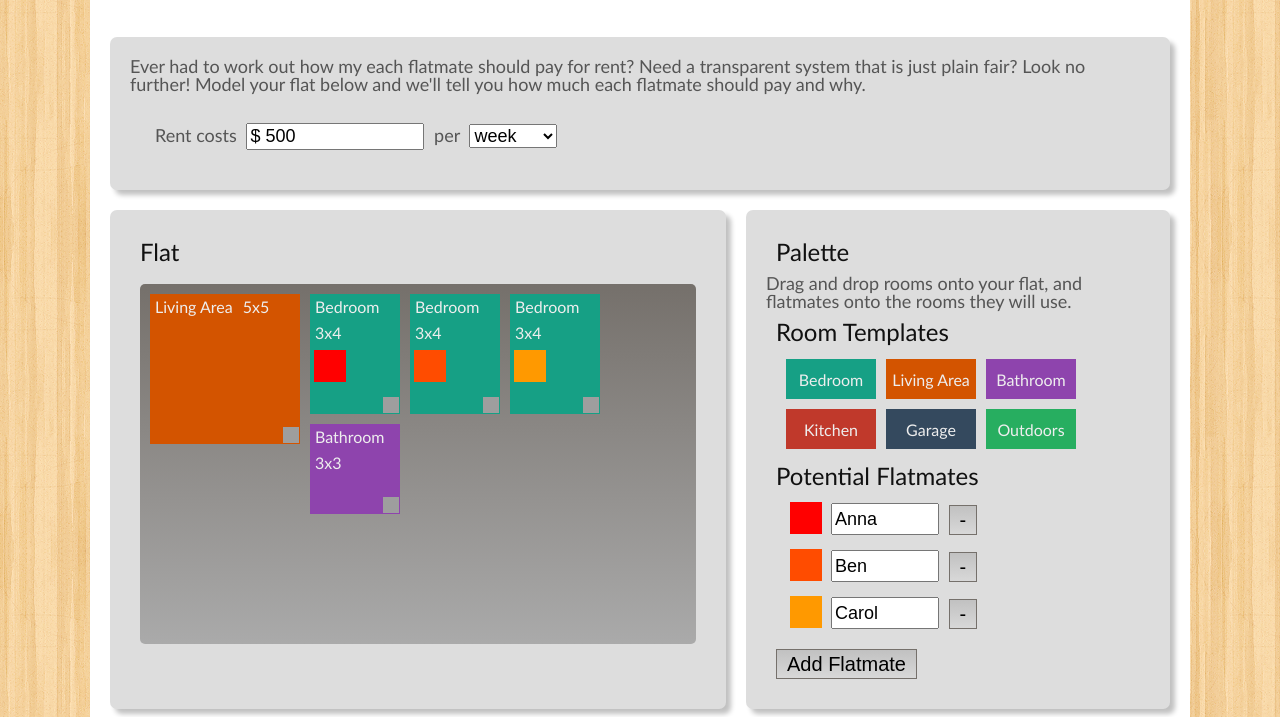
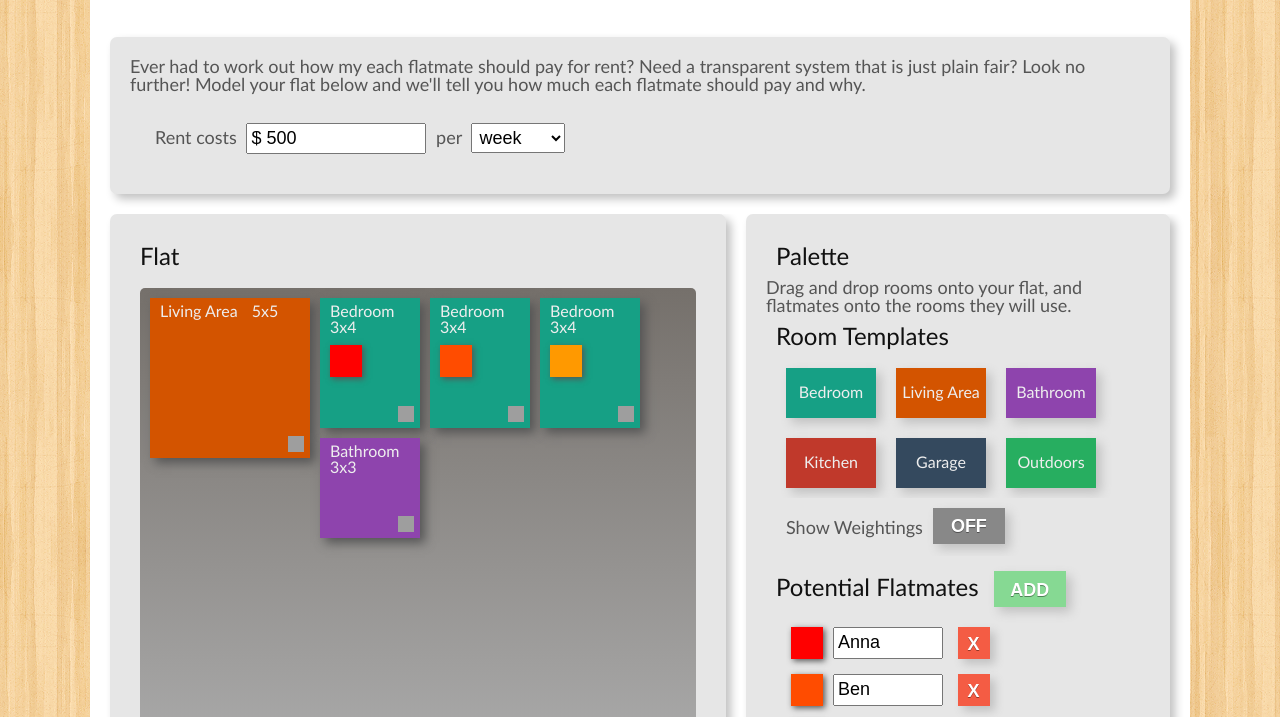
Before and after one commit to forgedsoftware/costmyflat, a plain HTML site: page index.html in a window 1280 px wide. Shown: the part 83-800 px from the top of the page. Drawn offline with nearby package versions, Linux system fonts and the light colour scheme; some packages are replaced by stand-ins of ours; grey boxes are pictures that could not be loaded.

Commit message:
Add share buttons, fix flat container layout, add box shadow

```diff
--- a/css/base.css
+++ b/css/base.css
@@ -19,33 +19,18 @@ body {
 
 .section {
 	margin: 20px 20px;
-	background: #DDD;
-	min-height: 100px;
+	background: #E6E6E6;
+	min-height: 60px;
 	border-radius: 7px;
 	padding: 20px;
 	color: #555;
-	box-shadow: 5px 5px 5px #C1C1C1;
+	box-shadow: 5px 5px 10px #C1C1C1;
 }
 
 h2 {
 	color: #111;
 	padding: 10px;
 	font-size: 24px;
-}
-
-button {
-	line-height: 0.9;
-	font-size: 20px;
-	vertical-align: middle;
-	padding: 5px 10px;
-	border: 1px #75706B solid;
-	background: #C1C1C1;
-	background: linear-gradient(to bottom, #c1c1c1 0%,#d8d8d8 100%); /* W3C */
-}
-
-button:hover {
-	background: #75706B;
-	background: linear-gradient(to bottom, #75706b 0%,#c1c1c1 100%); /* W3C */
 }
 
 /** Title */
@@ -83,15 +68,36 @@ h1 {
 .input {
 	font-size: 18px;
 	max-width: 170px;
+	padding: 3px;
+	cursor: pointer;
+}
+
+#weighting-toggle {
+	padding: 10px;
+	overflow: auto;
+}
+
+#weighting-toggle > * {
+	float: left;
+}
+
+#weighting-toggle > span {
+	padding: 10px;
 }
 
 /** Flat **/
+
+#flat {
+	display: flex;
+	flex-flow: column;
+}
 
 #flat-container {
 	margin: 10px;
 	padding: 5px;
 	min-height: 350px;
 	border-radius: 5px;
+	flex: 2;
 	overflow: hidden;
 	background: #75706B;
 	background: linear-gradient(to bottom, #75706B 0%,#AAA 100%); /* W3C */
@@ -111,62 +117,88 @@ h1 {
 	outline: 3px #0D37F8 dashed;
 }
 
-/** Palette **/
-
-#palette {
-	/*overflow: none;*/
+.flat_room {
+	float: left;
+	width: 90px;
+	height: 90px;
+	padding: 5px;
+	text-align: left;
+	box-shadow: 5px 5px 10px #555;
 }
 
-#palette > h2 {
-	/* clear: both; */
-	/* float: left;*/
+.room > * {
+	margin: 5px;
 }
+
+.room_member {
+	margin-right: 5px;
+	margin-top: 5px;
+	box-shadow: 2px 2px 6px #555;
+}
+
+/** Palette **/
 
 .room {
 	color: #EEE;
-	width: 90px;
-	height: 40px;
-	background-color: #54ACD2;
 	margin: 5px;
-	text-align: center;
-	float: left;
 	cursor: move;
 	border: 2px #444;
 	font-size: 16px;
 	overflow: hidden;
 }
 
-.room > span {
+.room-drag {
+	text-align: center;
+	box-shadow: 5px 5px 10px #C1C1C1;
+}
+
+.room-drag {
+	line-height: 3;
+	width: 90px;
+	height: 50px;
+}
+
+#rooms {
+	margin-left: 10px;
+	overflow: auto;
+}
+
+.room-palette {
+	margin: 5px;
+	float: left;
+}
+
+.weighting {
+	width: 90px;
 	margin: 5px;
 }
 
-.room-drag {
-	line-height: 2;
+.animate-hide > * {
+	-webkit-transition: all linear 0.2s;
+	transition: all linear 0.2s;
+	opacity: 1;
 }
 
-.members {
-	height: 32px;
-	width: 200px;
-	float: left;
+.animate-hide.ng-hide > * {
+	padding-top: 0px;
+	padding-bottom: 0px;
+	height: 0px;
+	opacity: 0;
 }
 
-#rooms {
-	margin-left: 15px;
-	overflow: auto;
+.weighting-input {
+	text-align: center;
+	padding: 3px;
 }
 
-#rooms > .room > span {
-	display: inline-block;
-	vertical-align: middle;
+.btn-down {
+	margin: 10px;
+	background: #75706B;
+	background: linear-gradient(to bottom, #75706b 0%,#c1c1c1 100%); /* W3C */
 }
 
-#flat-container > .room > span {
-	float: left;
-}
-
-.flat_room {
-	width: 90px;
-	height: 90px;
+.btn-up {
+	margin: 10px;
 }
 
 #flatmates {
@@ -181,8 +213,11 @@ h1 {
 
 .flatmate_name {
 	margin: 5px;
-	height: 26px;
+	height: 22px;
 	width: 100px;
+	display: inline-block;
+	vertical-align: middle;
+	margin-top: 0px;
 }
 
 .flatmate_img {
@@ -191,13 +226,51 @@ h1 {
 	background: url("../images/person-icon.png") no-repeat;
 	width: 32px;
 	height: 32px;
+	float: left;
+	box-shadow: 2px 2px 6px #555;
+}
+
+.flatmate-drag-image {
 	cursor: move;
-	margin: 4px;
+	margin: 5px;
 	float: left;
 }
 
-#add-button {
-	margin: 10px;
+.button {
+	margin: 5px;
+	line-height: 2em;
+	font-weight: bold;
+	color: #fff;
+	text-align: center;
+	cursor: pointer;
+	font-size: 18px;
+	width: 4em;
+	height: 2em;
+	text-shadow: 0 1px 0 rgba(0, 0, 0, 0.4);
+	outline: 0;
+	box-sizing: border-box;
+	border: none;
+	box-shadow: 5px 5px 10px #C1C1C1;
+}
+
+.add-button {
+	margin-left: 15px;
+	background: #86d993;
+}
+
+.add-button:hover {
+	background: #57e06c;
+}
+
+.remove-button {
+	width: 32px;
+	height: 32px;
+	line-height: 32px;
+	background: #f45c44;
+}
+
+.remove-button:hover {
+	background: #FF3A19;
 }
 
 /** Costing */
--- /dev/null
+++ b/css/buttons.css
@@ -0,0 +1,89 @@
+.tgl {
+  display: none;
+}
+.tgl, .tgl:after, .tgl:before, .tgl *, .tgl *:after, .tgl *:before, .tgl + .tgl-btn {
+  box-sizing: border-box;
+}
+.tgl::-moz-selection, .tgl:after::-moz-selection, .tgl:before::-moz-selection, .tgl *::-moz-selection, .tgl *:after::-moz-selection, .tgl *:before::-moz-selection, .tgl + .tgl-btn::-moz-selection {
+  background: none;
+}
+.tgl::selection, .tgl:after::selection, .tgl:before::selection, .tgl *::selection, .tgl *:after::selection, .tgl *:before::selection, .tgl + .tgl-btn::selection {
+  background: none;
+}
+.tgl + .tgl-btn {
+  outline: 0;
+  display: block;
+  width: 4em;
+  height: 2em;
+  box-shadow: 5px 5px 10px #C1C1C1;
+  position: relative;
+  cursor: pointer;
+  -webkit-user-select: none;
+     -moz-user-select: none;
+      -ms-user-select: none;
+          user-select: none;
+}
+.tgl + .tgl-btn:after, .tgl + .tgl-btn:before {
+  position: relative;
+  display: block;
+  content: "";
+  width: 50%;
+  height: 100%;
+}
+.tgl + .tgl-btn:after {
+  left: 0;
+}
+.tgl + .tgl-btn:before {
+  display: none;
+}
+.tgl:checked + .tgl-btn:after {
+  left: 50%;
+}
+
+.tgl-skewed + .tgl-btn {
+  overflow: hidden;
+  -webkit-backface-visibility: hidden;
+          backface-visibility: hidden;
+  -webkit-transition: all .2s ease;
+          transition: all .2s ease;
+  font-family: sans-serif;
+  background: #888;
+}
+.tgl-skewed + .tgl-btn:after, .tgl-skewed + .tgl-btn:before {
+  display: inline-block;
+  -webkit-transition: all .2s ease;
+          transition: all .2s ease;
+  width: 100%;
+  text-align: center;
+  position: absolute;
+  line-height: 2em;
+  font-weight: bold;
+  color: #fff;
+  text-shadow: 0 1px 0 rgba(0, 0, 0, 0.4);
+}
+.tgl-skewed + .tgl-btn:after {
+  left: 100%;
+  content: attr(data-tg-on);
+}
+.tgl-skewed + .tgl-btn:before {
+  left: 0;
+  content: attr(data-tg-off);
+}
+.tgl-skewed + .tgl-btn:active {
+  background: #888;
+}
+.tgl-skewed + .tgl-btn:active:before {
+  left: -10%;
+}
+.tgl-skewed:checked + .tgl-btn {
+  background: #86d993;
+}
+.tgl-skewed:checked + .tgl-btn:before {
+  left: -100%;
+}
+.tgl-skewed:checked + .tgl-btn:after {
+  left: 0;
+}
+.tgl-skewed:checked + .tgl-btn:active:after {
+  left: 10%;
+}
--- a/index.html
+++ b/index.html
@@ -9,15 +9,17 @@
 
 		<link rel='stylesheet' href='css/reset.css' type='text/css'/>
 		<link rel="stylesheet" href="https://code.jquery.com/ui/1.11.4/themes/smoothness/jquery-ui.css">
+		<link rel='stylesheet' href='css/base.css' type='text/css'/>
+		<link rel='stylesheet' href='css/buttons.css' type='text/css'/>
+
 		<script src="https://code.jquery.com/jquery-1.10.2.js"></script>
 		<script src="https://code.jquery.com/ui/1.11.4/jquery-ui.js"></script>
-		<script src="https://ajax.googleapis.com/ajax/libs/angularjs/1.3.15/angular.min.js"></script>
+		<script src="https://ajax.googleapis.com/ajax/libs/angularjs/1.4.0/angular.min.js"></script>
+		<script src="https://ajax.googleapis.com/ajax/libs/angularjs/1.4.0/angular-animate.js"></script>
 		<script src="js/randomColor.js"></script>
 		<script src="js/masks.js"></script>
 		<script src="js/app.js"></script>
 		<script src="js/directives.js"></script>
-
-		<link rel='stylesheet' href='css/base.css' type='text/css'/>
 	</head>
 	<body>
 		<div class="container body-container" ng-controller="FlatController">
@@ -40,8 +42,8 @@
 					<div id="flat-container" sortable-grid room-drop>
 						<div class="room flat_room" ng-repeat="room in flat" style="background: {{room.template.color}};"
 								ng-style="{'width': {{room.width * 30}} + 'px', 'height': {{room.height * 30}} + 'px'}" room-resize flatmate-drop>
-							<span>{{room.template.name}}</span>
-							<span class="size">{{room.width}}x{{room.height}}</span>
+							<span class="room-name">{{room.template.name}}</span>
+							<span class="room-size">{{room.width}}x{{room.height}}</span>
 							<div class="members" sortable-members>
 								<div id="{{user.id}}" title="{{user.name}}" class="flatmate_img room_member" style="background-color: {{user.color}};" ng-repeat="user in room.users"></div>
 							</div>
@@ -53,19 +55,28 @@
 					<p>Drag and drop rooms onto your flat, and flatmates onto the rooms they will use.</p>
 					<h2>Room Templates</h2>
 					<div id="rooms">
-						<div class="room room-drag" ng-repeat="room in roomPalette" style="background-color: {{room.color}};" room-drag>
-							<span>{{room.name}}</span>
+						<div class="room-palette" ng-repeat="room in roomPalette">
+							<div class="room room-drag" style="background-color: {{room.color}};" room-drag>
+								<span>{{room.name}}</span>
+							</div>
+							<div class="weighting animate-hide" ng-hide="!showWeighting">
+								<input class="weighting-input input" type="number" min="0" max="3" step="0.1" ng-model="room.weighting"></input>
+							</div>
 						</div>
 					</div>
-					<h2>Potential Flatmates</h2>
+					<div id="weighting-toggle">
+						<span>Show Weightings</span>
+						<input class='tgl tgl-skewed' id='cb3' type='checkbox' ng-click="showWeighting = !showWeighting">
+						<label class='tgl-btn' data-tg-off='OFF' data-tg-on='ON' for='cb3'></label>
+					</div>
+					<h2>Potential Flatmates<button class="button add-button" ng-click="addFlatmateToPalette()" ng-disabled="flatmatePalette.length >= 15">ADD</button></h2>
 					<div id="flatmates">
 						<div class="flatmate" ng-repeat="flatmate in flatmatePalette">
 							<div id="{{flatmate.id}}" class="flatmate_img flatmate-drag-image" style="background-color: {{flatmate.color}};" flatmate-drag></div>
 							<input class="flatmate_name input" ng-model="flatmate.name" ng-change="updateResults()"></input>
-							<button ng-click="removeFlatmateFromPalette($index)">-</button>
+							<button class="button remove-button" ng-click="removeFlatmateFromPalette($index)">X</button>
 						</div>
 					</div>
-					<button id="add-button" ng-click="addFlatmateToPalette()" ng-disabled="flatmatePalette.length >= 15">Add Flatmate</button>
 				</div>
 			</div>
 			<div id="results" class="section">
@@ -84,6 +95,25 @@
 						</div>
 					</div>
 					<span>Total: ${{calculatedTotal}} per {{costingPeriod.name}} ({{costingPeriod.days}} days)</span>
+				</div>
+			</div>
+			<div id="social" class="section">
+				<div id="save-controls">
+					<p>Controls</p>
+					<button class="button add-button">RESET</button>
+					<button class="button add-button">IMPORT</button>
+					<button class="button add-button">EXPORT</button>
+				</div>
+				<div id="social-controls">
+					<p>Share</p>
+					<a href="https://www.facebook.com/sharer/sharer.php?u=http://costmyflat.com"><img src="./images/share/fb.png" title="Share on Facebook"/></a>
+					<a href="https://plus.google.com/share?url=http://costmyflat.com"><img src="./images/share/gplus.png" title="Share on Google+"/></a>
+					<a href="https://twitter.com/home?status=Are%20you%20paying%20a%20fair%20share%20of%20the%20rent?%20Find%20out%20at%20http://costmyflat.com%20%23costmyflat"><img src="./images/share/twitter.png" title="Share on Twitter"/></a>
+					<a href="https://www.linkedin.com/shareArticle?mini=true&url=http://costmyflat.com&title=Cost%20My%20Flat&summary=Are%20you%20paying%20a%20fair%20share%20of%20the%20rent?%20You%20can%20find%20out%20here!&source="><img src="./images/share/linkedin.png" title="Share on LinkedIn"/></a>
+				</div>
+				<div id="email-us">
+					<p>Contact Us</p>
+					<a href="mailto:contact@forgedsoftware.com?subject=Cost My Flat - Feedback"><img src="./images/share/email.png" title="Contact Us"/></a>
 				</div>
 			</div>
 			<div id="how-it-works" class="section">
```
Also changed, not shown: js/app.js (+30 -9 lines), js/directives.js (+2 -16 lines), images/buttons.png (added), images/minus.png (added), images/plus.png (added), images/share/email.png (added), images/share/fb.png (added), images/share/gplus.png (added), images/share/link.txt (added), images/share/linkedin.png (added), images/share/twitter.png (added).
